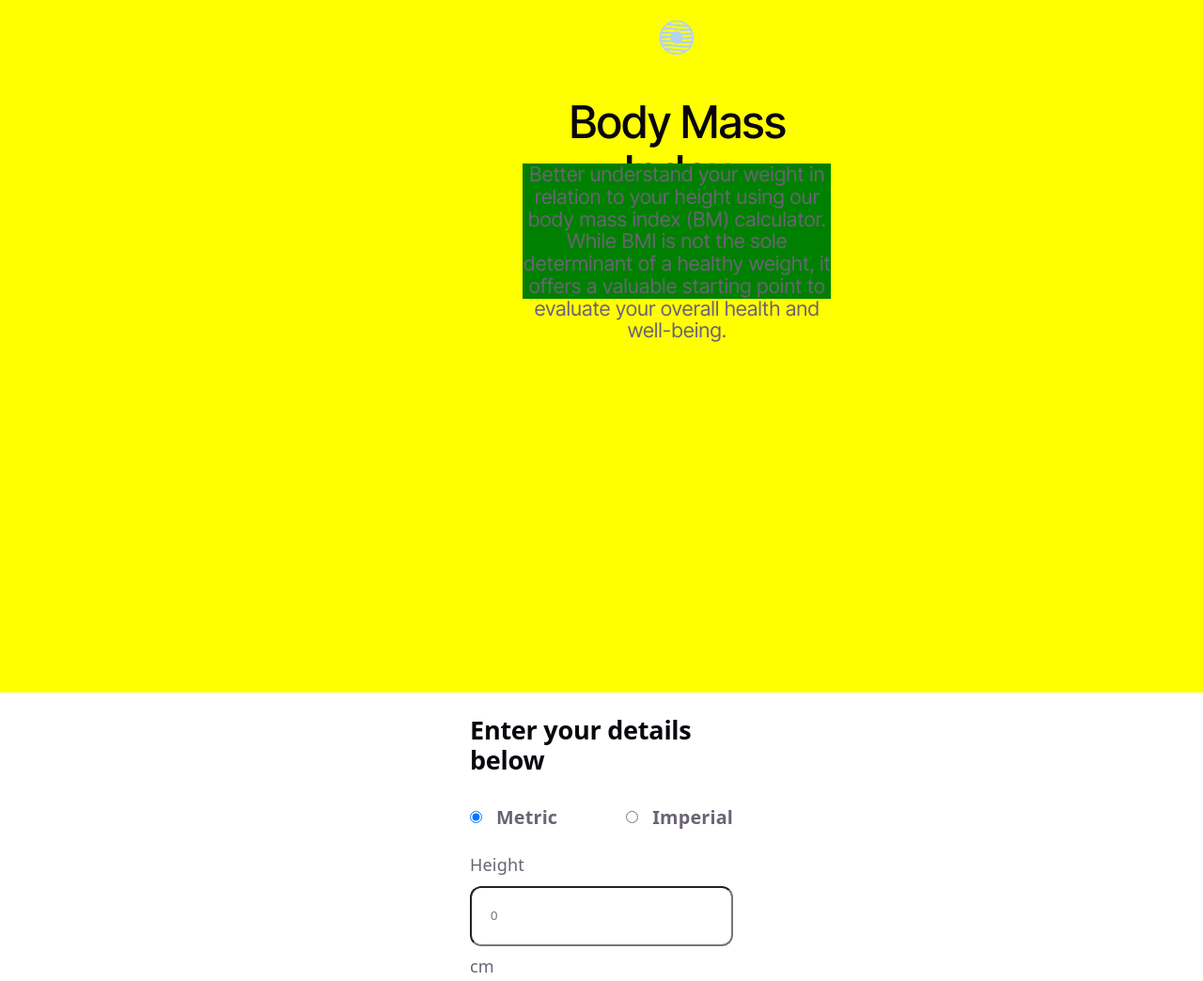
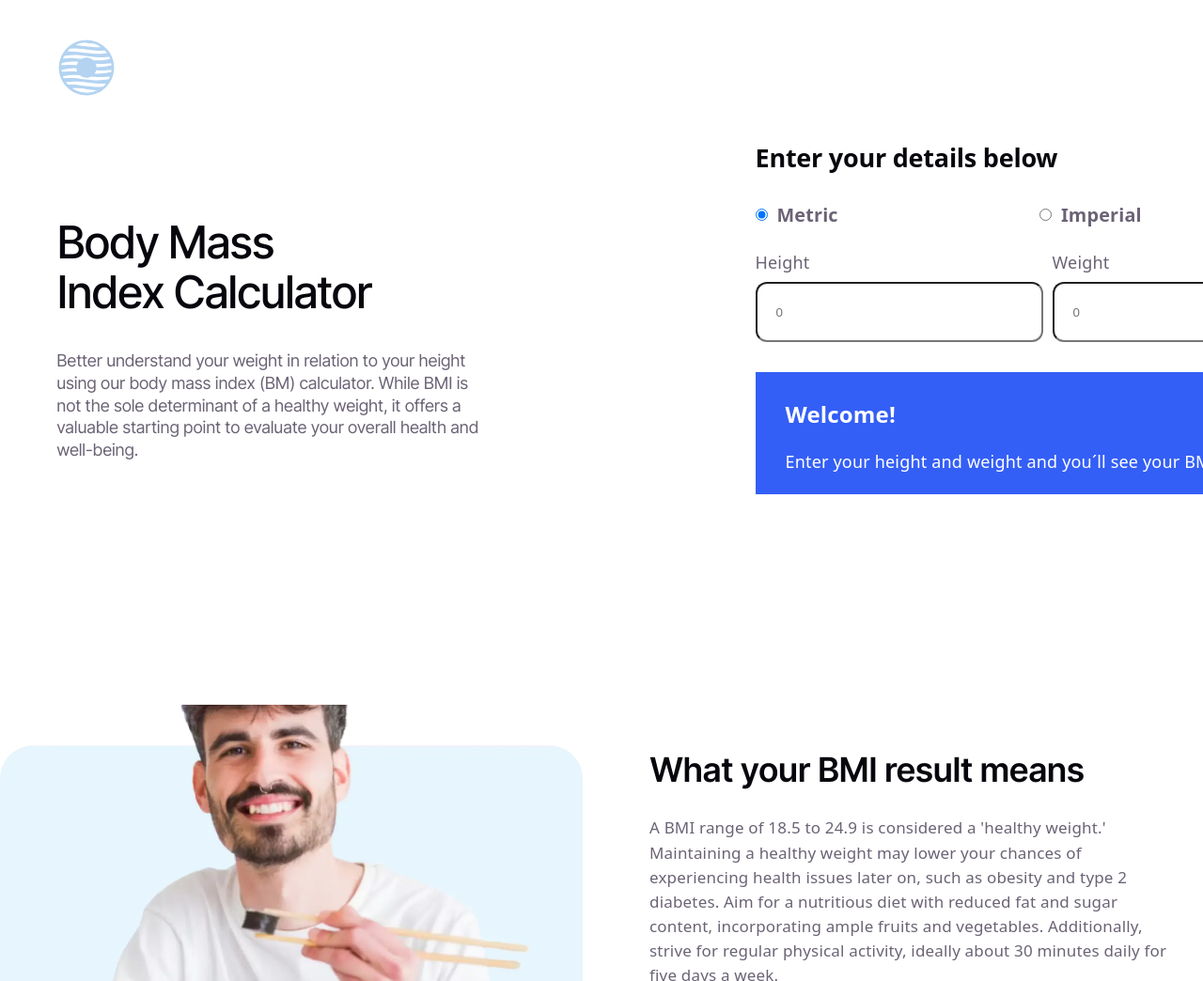
Before and after one commit to rafaelmirandaa/bmi-calculator, a website built with Vite: page bmi-calculator/index.html in a window 1280 px wide. Shown: the top 1044 px of the page at 94% size. Built offline with nearby package versions, Linux system fonts and the light colour scheme.

Commit message:
vamos un 80% front

```diff
--- a/bmi-calculator/index.html
+++ b/bmi-calculator/index.html
@@ -9,22 +9,20 @@
   <body>
   <section class="header">
       <div class="container">
-          <div class="title_container">
         <div class="icon_container">
               <img src="/images/logo.svg" alt="">
         </div>
+        <div class="container_form">
           <div class="text_container">
               <div class="text_container_title">
                   <div class="container_title">
                     <h1 class="title">
-                    <span>Body Mass</span>
-                    <span>Index</span><br class="tablet-break"> <span>Calculator</span>
+                      <span>Body Mass</span><br class="tablet-break_one">
+                      <span>Index </span><br class="tablet-break_two"> <span>Calculator</span>
                     </h1>
                   </div>
                   <div class="description">
                     <p>Better understand your weight in relation to your height using our body mass index (BM) calculator. While BMI is not the sole determinant of a healthy weight, it offers a valuable starting point to evaluate your overall health and well-being.</p>
-                </div>
-              </div>
                   </div>
               </div>
           </div>
@@ -43,25 +41,23 @@
                 </label>
             </div>
             <div class="field">
+            <div class="field_input">
               <label for="height">
                 Height
               </label>
-            <div class="field_input">
                 <input
                     id="height"
                     type="number"
                     placeholder="0">
-                <span>cm</span>
             </div>
+            <div class="field_input">
               <label for="weight">
                 Weight
               </label>
-            <div class="field_input">
               <input
                     id="weight"
                     type="number"
                     placeholder="0">
-              <span>kg</span>
             </div>
             </div>
             <div class="result">
@@ -72,6 +68,8 @@
                 </div>
             </div>
          </form>
+        </div>
+      </div>
   </section>
   <section class="BMI_result">
     <div class="results_container">
@@ -157,7 +155,6 @@
         </div>
       </div>
     </div>
-    </div>
   </section>
   <script type="module" src="/src/main.js"></script>
   </body>
--- a/bmi-calculator/src/scss/_responsive.scss
+++ b/bmi-calculator/src/scss/_responsive.scss
@@ -1,26 +1,151 @@
 @media (min-width: 768px) {
 .container {
-    width:686px;
-    height:935px;
+    width:100%;
+    height:829px;
+
+    .text_container{
+        width: 686px;
+        height: 202px;
+        display: flex;
+        flex-direction: rows;
+        margin: 0 auto;
 
         .text_container_title{
             width: 100%;
-        height: 502px;
+            height: 106px;
             display: flex;
+            gap: 32px;
             flex-direction: column;
+            align-items: center;
 
             .container_title{
                 width: 100%;
                 height: 102px;
 
-            .tablet-break {
+                    h1{
+                        font-size: 48px;
+                    }
+                    .tablet-break_one {
+                        display: block;
+                    }
+                    .tablet-break_two {
                         display: none;
                     }
             }
             .description{
                 width:100%;
-            height: 102px;
-            background-color: green;
+                height:72px;
+                margin: 0 auto;
+                align-items: center;
+
+                p{
+                    text-align: center;
+                    font-size: 18px;
+                    font-weight: regular;
+                }
+            }
+         }
+
+    }
+}
+
+.bmi-form{
+    width: 90%;
+    height: 456px;
+
+    .bmi-form__units{
+        display: flex;
+        width: 100%;
+        gap:50px;
+
+        .radio{
+            flex: 1;
+            display: flex;
+            align-items: center;
+            gap: 10px;
+            font-size: 1.1rem;
+            font-weight: bold;
+        }
+        .radio:last-child {
+            justify-content: flex-start;
+        }
+
+    }
+
+    .field{
+        width: 622px;
+        height: 106px;
+        display: flex;
+        flex-direction: row;
+        justify-content: space-between;
+
+        .field_input{
+            width: 50%;
+            height: 100%;
+        }
+    }
+
+    .result{
+        width: 622px;
+        height: 130px;
+        border-radius: 0px 70px 70px 0px;
+    }
+}
+
+.BMI_result{
+    width: 100%;
+    height: 411px;
+    display: grid;
+    grid-template-columns: 1fr 1fr;
+    margin: 0 auto;
+    gap:40px;
+
+}
+
+.tip{
+    width: 768px;
+    height: 503px;
+    margin-top: 30px;
+
+    .tips_container{
+        width: 686px;
+        height: 383;
+        margin: 0 auto;
+        padding: 39px 50px;
+
+        .tips{
+            width: 100%;
+            height: 101px;
+            display: flex;
+            justify-content: space-between;
+            flex-direction: row;
+            gap: 40px;
+            align-items: center;
+        }
+    }
+}
+
+.limitations{
+   width: 686px;
+   height: 843px;
+
+    .limitations_container{
+        width: 98.2%;
+        height: 100%;
+
+        .limitations_title{
+            width: 100%;
+            height: 139px;
+        }
+
+        .limitations_description{
+            display: grid;
+            grid-template-columns: repeat(2, 1fr);
+            margin: 0;
+        }
+        .descriptions:last-child{
+            grid-column: 1/3;
+            justify-self: center;
         }
     }
 
@@ -32,8 +157,63 @@
 // DESKTOP
 @media (min-width: 1024px) {
 .container{
-        width: 1440px;
-        height: 737px;
-        background-color: yellow;
+        width: 1160px;
+        height:710px;
+        margin: 0 auto;
+        align-items: flex-start;
+        gap: 24px;
+        margin-top: 40px;
+
+        .icon_container{
+            width: 64px;
+            height: 64px;
+            display: flex;
+            flex-direction: column;
+            align-items: flex-start;
+            justify-content: flex-start;
+            margin: 0;
+            padding: 0;
+        }
+
+        .container_form{
+            width: 1160px;
+            height: 622px;
+            display: grid;
+            grid-template-columns:1fr 1fr;
+            margin: 0 auto;
+
+            .text_container_title{
+                display: flex;
+                width: 564px;
+                height: 340px;
+                padding-top: 72px;
+                align-items: flex-start;
+
+                .container_title{
+                    width:100%;
+                    height:140px;
+
+                    h1{
+                        text-align: left;
                     }
                 }
+
+                .description{
+                    width: 465px;
+                    height: 96px;
+                    margin: 0;
+
+                    p{
+                        text-align: left;
+                    }
+                }
+
+            }
+        }
+
+        .bmi-form{
+
+        }
+
+    }
+}
--- a/bmi-calculator/src/scss/header/_header.scss
+++ b/bmi-calculator/src/scss/header/_header.scss
@@ -1,6 +1,6 @@
 .container{
     width: 375px;
-    height: 410px;
+    height:1128px;
     display: flex;
     flex-direction: column;
     align-items: center;
@@ -31,8 +31,11 @@
                 letter-spacing: -0.05em;
                 text-align: center;
             }
-            .tablet-break {
-                display: block;
+            .tablet-break_one {
+                display:block;
+            }
+            .tablet-break_two {
+                display:block;
             }
             .description{
                 width: 328px;
```
Lines whose indentation alone changed are shown as unchanged.
